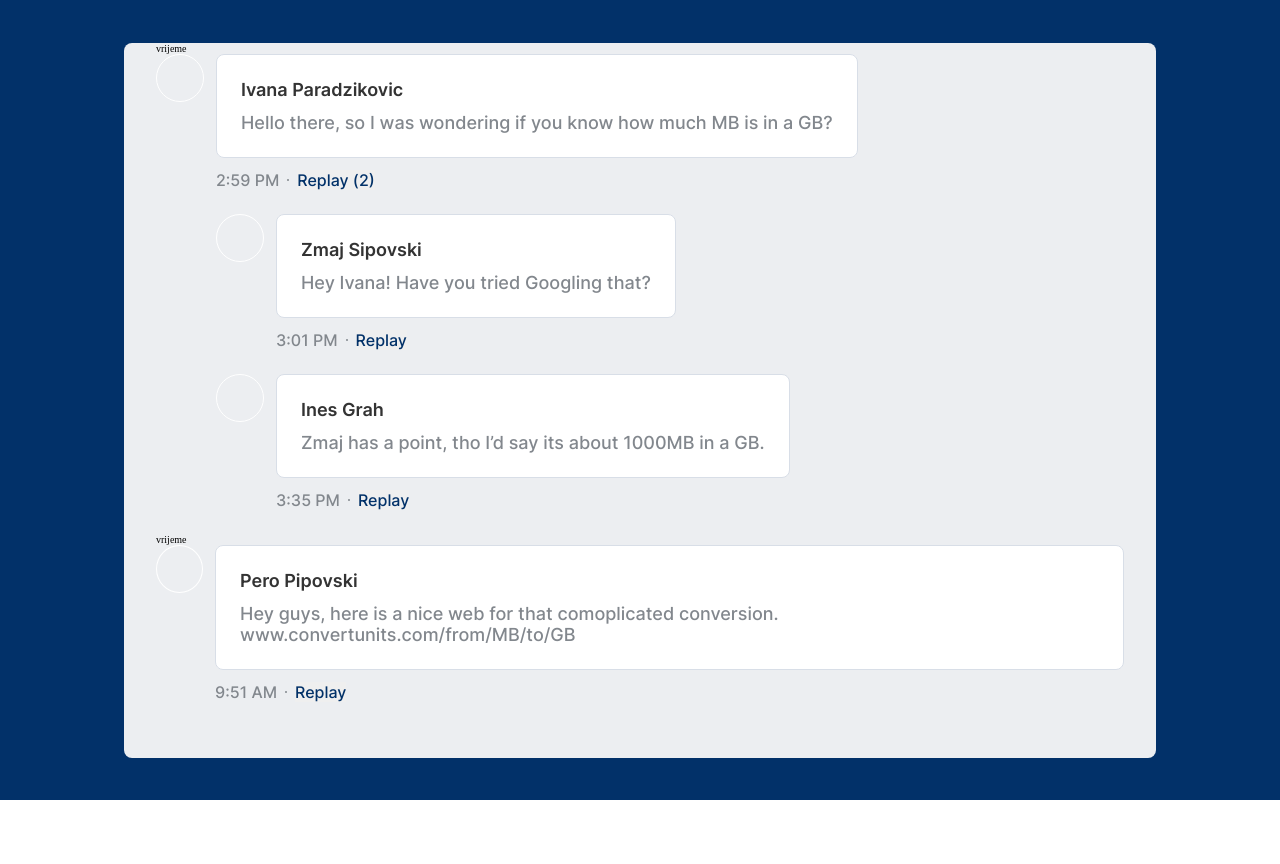
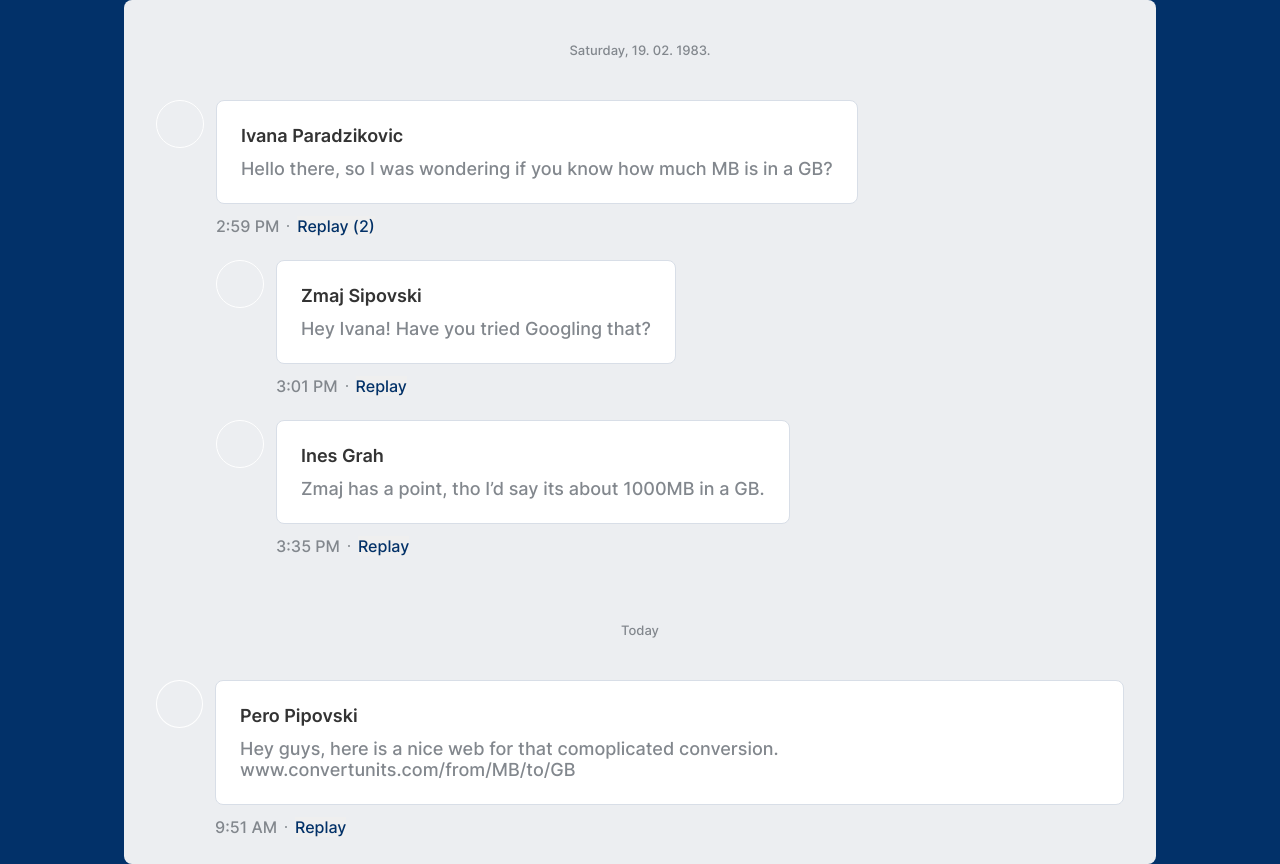
Before and after one commit to ricaju/chat, a React (Create React App) app: page / in a window 1280 px wide. Before the commit the page ends 800 px from the top, so only its background shows below. Built offline with nearby package versions, Linux system fonts and the light colour scheme.

Commit message:
feat: display chat date

```diff
--- a/src/components/Chat.tsx
+++ b/src/components/Chat.tsx
@@ -4,6 +4,7 @@ import style from "styles/components/Chat.module.scss"
 import { Comment } from "../domain/types";
 import { ChatItem } from "./ChatItem";
 import { groupBy, orderBy } from "lodash";
+import { checkDateDifference, dateConverter } from "../util/date";
 
 type Props = {}
 
@@ -13,16 +14,22 @@ export const Chat: FC<Props> = memo(function Chat() {
   const renderChatItem = useCallback( (comment: Comment) => {
     return (
       <div key={comment.id}>
-        <div>vrijeme</div>
+        <div className={style.date}>
+          {checkDateDifference(comment.timestamp) ?
+            dateConverter(comment.timestamp, "dddd, D. MM. YYYY."): "Today"}</div>
         <ChatItem comment={comment}/>
      </div>)
   }, [])
 
-  return <div className={style.root}>{commentsWithReplays.map(renderChatItem)}</div>;
+  return (
+    <div className={style.root}>
+      <div className={style.content}>{commentsWithReplays.map(renderChatItem)}</div>
+    </div>
+  )
 });
 
 function useChat() {
-  const { data : { comments }} = DATA
+  const { data : { comments } } = DATA
 
   const groupedByReplays = groupBy(comments.filter(comment => comment.parent_id), "parent_id")
   const keys = Object.keys(groupedByReplays)
--- a/src/domain/types.ts
+++ b/src/domain/types.ts
@@ -14,4 +14,4 @@ export type Comment = {
 }
 
 
-export type Format = "LT"
+export type Format = "LT" | "dddd, D. MM. YYYY."
--- a/src/styles/components/Chat.module.scss
+++ b/src/styles/components/Chat.module.scss
@@ -2,12 +2,25 @@
 @import "src/styles/abstracts/functions";
 
 .root {
+  border-radius: rem(8);
+  overflow: hidden;
+}
+
+.content {
   width: 100%;
   max-width: rem(1032);
   height: auto;
   max-height: rem(864);
   background-color: $color-chat-background;
-  border-radius: rem(8);
   padding: 0 rem(32) rem(32) rem(32);
   overflow-y: auto;
 }
+
+.date {
+  font-size: rem(13);
+  color: $color-text-secondary;
+  display: flex;
+  justify-content: center;
+  margin: rem(42) 0;
+  font-family: "Inter Medium", sans-serif;
+}
--- a/src/util/date.ts
+++ b/src/util/date.ts
@@ -5,13 +5,11 @@ dayjs.extend(LocalizedFormat)
 
 
 export function dateConverter(timeStamp: number, format: Format) {
-  return dayjs(timeStamp).format(format)
+  const d = dayjs(timeStamp)
+  return d.format(format)
 }
 
 
-export function checkDateDifference(t1: number, isReplay?: string, unit: UnitType = "day", lessThen = 1) {
-  if(isReplay) {
-    return
-  }
-  return /*dayjs(dateConverter(t1)).diff(dayjs(), unit) < lessThen*/
+export function checkDateDifference(t1: number, unit: UnitType = "day") {
+  return dayjs(dayjs(t1)).diff(dayjs(), unit) < - 1
 }
```
